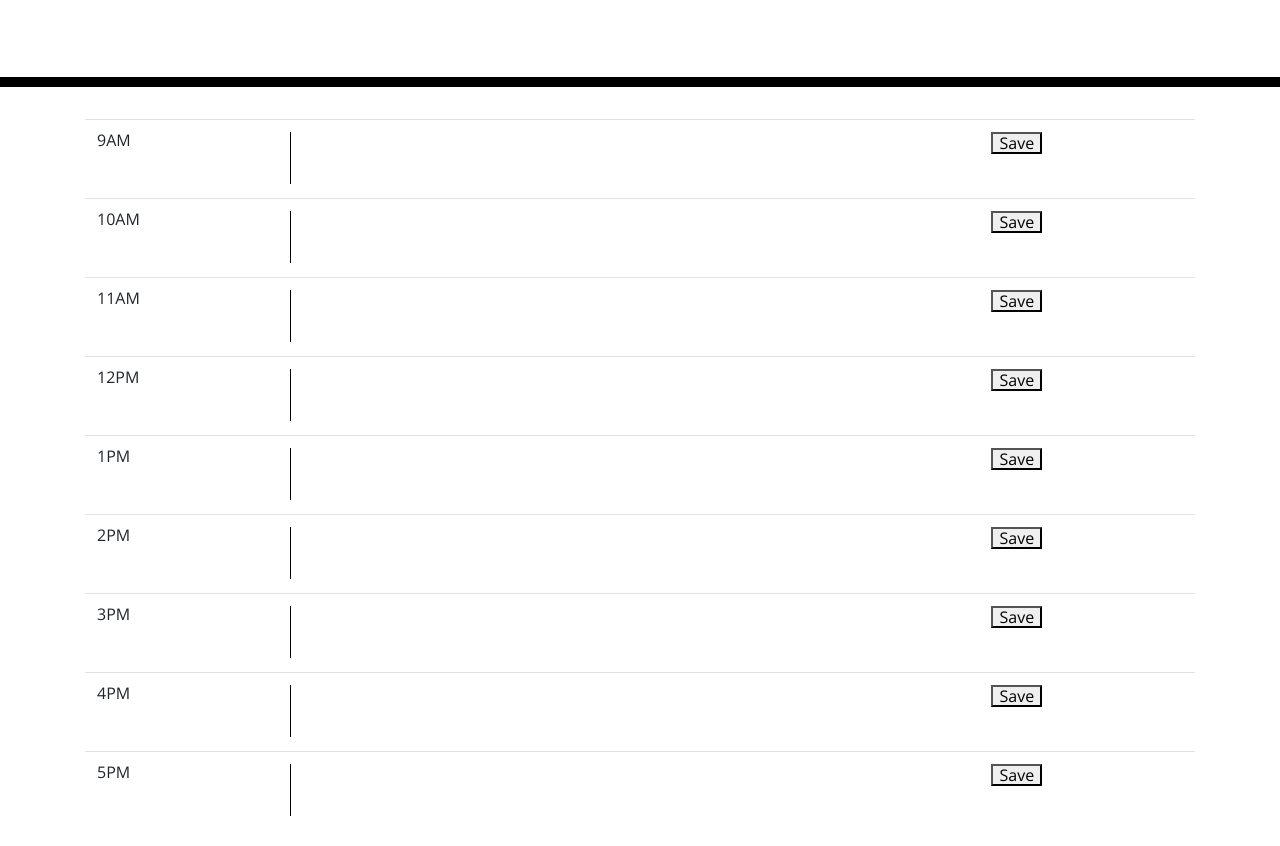
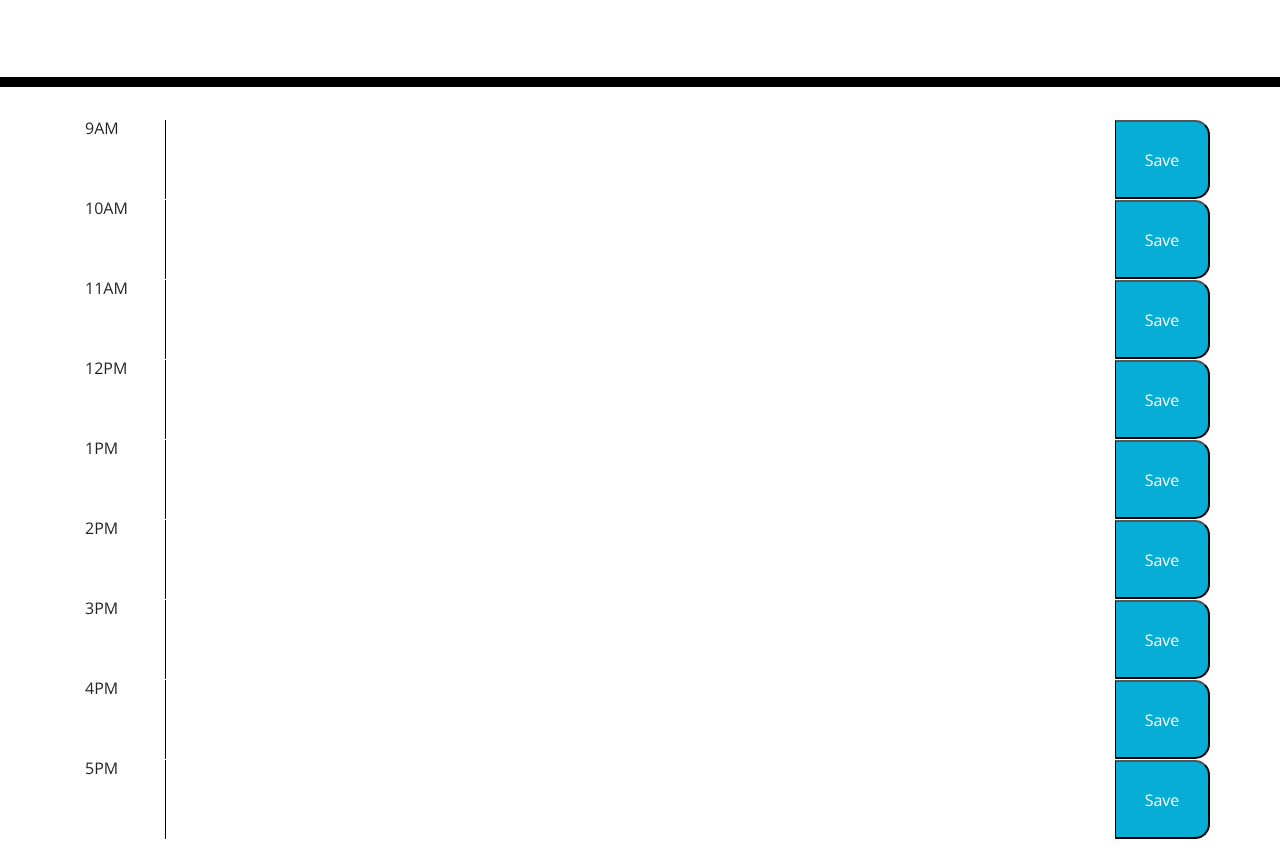
Before and after one commit to sdivachuk/schedule, a plain HTML site: page index.html in a window 1280 px wide. Shown: the part 181-1027 px from the top of the page. Drawn offline with nearby package versions, Linux system fonts and the light colour scheme.

Commit message:
created timeblocks

```diff
--- a/index.html
+++ b/index.html
@@ -1,23 +1,14 @@
 <!DOCTYPE html>
 <html lang="en">
+
 <head>
   <meta charset="UTF-8" />
   <meta name="viewport" content="width=device-width, initial-scale=1.0" />
   <meta http-equiv="X-UA-Compatible" content="ie=edge" />
-    <link
-      rel="stylesheet"
-      href="https://stackpath.bootstrapcdn.com/bootstrap/4.3.1/css/bootstrap.min.css"
-    />
-    <link
-      rel="stylesheet"
-      href="https://use.fontawesome.com/releases/v5.8.1/css/all.css"
-      integrity="sha384-50oBUHEmvpQ+1lW4y57PTFmhCaXp0ML5d60M1M7uH2+nqUivzIebhndOJK28anvf"
-      crossorigin="anonymous"
-    />
-    <link
-      href="https://fonts.googleapis.com/css?family=Open+Sans&display=swap"
-      rel="stylesheet"
-    />
+  <link rel="stylesheet" href="https://stackpath.bootstrapcdn.com/bootstrap/4.3.1/css/bootstrap.min.css" />
+  <link rel="stylesheet" href="https://use.fontawesome.com/releases/v5.8.1/css/all.css"
+    integrity="sha384-50oBUHEmvpQ+1lW4y57PTFmhCaXp0ML5d60M1M7uH2+nqUivzIebhndOJK28anvf" crossorigin="anonymous" />
+  <link href="https://fonts.googleapis.com/css?family=Open+Sans&display=swap" rel="stylesheet" />
   <link rel="stylesheet" href="style.css" />
   <title>Work Day Scheduler</title>
 </head>
@@ -31,92 +22,56 @@
   <div class="container">
     <!-- Timeblocks go here -->
 
-      <table class = "table">
-        <tr>
-          <td>9AM</td>
-          <td>
-          <textarea></textarea>
-          </td>
-          <td>
-            <button>Save</button>
-          </td>
-        </tr>
-        <tr>
-          <td>10AM</td>
-          <td>
-          <textarea></textarea>
-          </td>
-          <td>
-            <button>Save</button>
-          </td>
-        </tr>
-        <tr>
-          <td>11AM</td>
-          <td>
-          <textarea></textarea>
-          </td>
-          <td>
-            <button>Save</button>
-          </td>
-        </tr>
-        <tr>
-          <td>12PM</td>
-          <td>
-          <textarea></textarea>
-          </td>
-          <td>
-            <button>Save</button>
-          </td>
-        </tr>
-        <tr>
-          <td>1PM</td>
-          <td>
-          <textarea></textarea>
-          </td>
-          <td>
-            <button>Save</button>
-          </td>
-        </tr>
-        <tr>
-          <td>2PM</td>
-          <td>
-          <textarea></textarea>
-          </td>
-          <td>
-            <button>Save</button>
-          </td>
-        </tr>
-        <tr>
-          <td>3PM</td>
-          <td>
-          <textarea></textarea>
-          </td>
-          <td>
-            <button>Save</button>
-          </td>
-        </tr>
-        <tr>
-          <td>4PM</td>
-          <td>
-          <textarea></textarea>
-          </td>
-          <td>
-            <button>Save</button>
-          </td>
-        </tr>
-        <tr>
-          <td>5PM</td>
-          <td>
-          <textarea></textarea>
-          </td>
-          <td>
-            <button>Save</button>
-          </td>
-        </tr>
-      </table>
+    <section class ="row">
+      <div class = "col-1">9AM</div>
+      <textarea class = "col-10"></textarea>
+      <button class = " col-1 saveBtn">Save</button>
+    </section>
+    <section class ="row">
+      <div class = "col-1">10AM</div>
+      <textarea class = "col-10"></textarea>
+      <button class = " col-1 saveBtn">Save</button>
+    </section>
+    <section class ="row">
+      <div class = "col-1">11AM</div>
+      <textarea class = "col-10"></textarea>
+      <button class = " col-1 saveBtn">Save</button>
+    </section>
+    <section class ="row">
+      <div class = "col-1">12PM</div>
+      <textarea class = "col-10"></textarea>
+      <button class = " col-1 saveBtn">Save</button>
+    </section>
+    <section class ="row">
+      <div class = "col-1">1PM</div>
+      <textarea class = "col-10"></textarea>
+      <button class = " col-1 saveBtn">Save</button>
+    </section>
+    <section class ="row">
+      <div class = "col-1">2PM</div>
+      <textarea class = "col-10"></textarea>
+      <button class = " col-1 saveBtn">Save</button>
+    </section>
+    <section class ="row">
+      <div class = "col-1">3PM</div>
+      <textarea class = "col-10"></textarea>
+      <button class = " col-1 saveBtn">Save</button>
+    </section>
+    <section class ="row">
+      <div class = "col-1">4PM</div>
+      <textarea class = "col-10"></textarea>
+      <button class = " col-1 saveBtn">Save</button>
+    </section>
+    <section class ="row">
+      <div class = "col-1">5PM</div>
+      <textarea class = "col-10"></textarea>
+      <button class = " col-1 saveBtn">Save</button>
+    </section>
   </div>
 
   <script src="https://cdnjs.cloudflare.com/ajax/libs/jquery/3.2.1/jquery.min.js"></script>
   <script src="https://cdnjs.cloudflare.com/ajax/libs/moment.js/2.24.0/moment.min.js"></script>
+  <script type="text/javascript" src="./script.js"></script>
 </body>
+
 </html>
```
Lines whose indentation alone changed are shown as unchanged.
